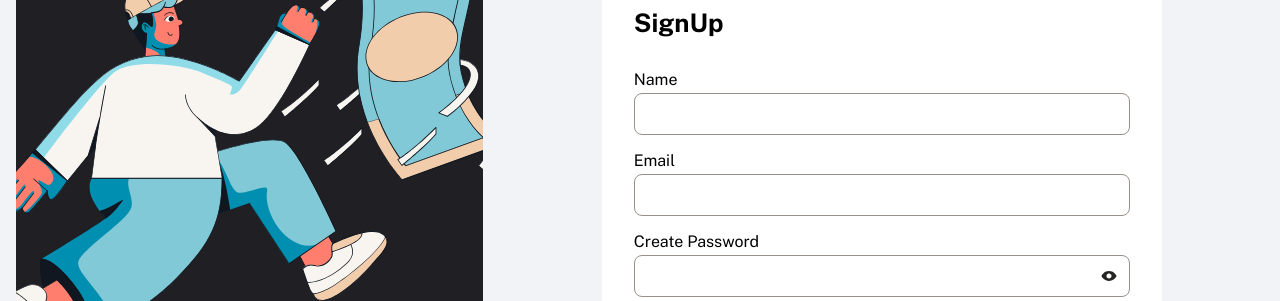
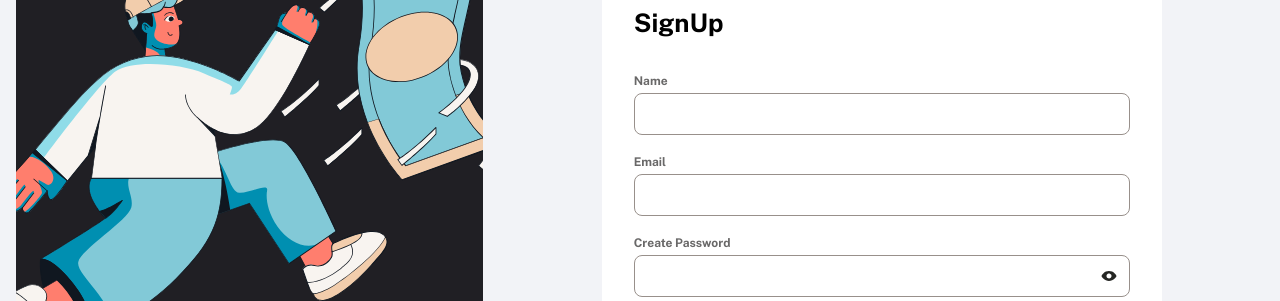
Before and after one commit to kwe92/personal-finance-app, a React (Create React App) app: page /auth/signUp in a window 1280 px wide. Shown: the part 169-470 px from the top of the page. Built offline with nearby package versions, Linux system fonts and the light colour scheme.

Commit message:
task: misc: fixed some styles and moved pctTotal to utility folder as the function will need to be called in multiple places

```diff
--- a/src/features/shared/components/text_form_field.tsx
+++ b/src/features/shared/components/text_form_field.tsx
@@ -25,7 +25,16 @@ const TextFormField = ({
 }): JSX.Element => {
   return (
     <div>
-      <label htmlFor={name}>{label}</label>
+      <label
+        htmlFor={name}
+        style={{
+          color: "#696868",
+          fontSize: "12px",
+          fontWeight: "bold",
+        }}
+      >
+        {label}
+      </label>
       <div style={{ height: "4px" }} />
       <div className="text-form-field-container">
         <input
@@ -34,6 +43,7 @@ const TextFormField = ({
           name={name}
           type={type}
           value={value}
+          step="0.01"
           placeholder={placeholder}
           onChange={onChange}
           className="text-form-field"
--- a/src/features/shared/css/base_modal.css
+++ b/src/features/shared/css/base_modal.css
@@ -11,7 +11,7 @@
 
 .base-modal-header {
     display: flex;
-    align-items: center;
+    align-items: top;
     justify-content: space-between;
     width: 100%;
 }
--- a/src/features/shared/utility/functions.tsx
+++ b/src/features/shared/utility/functions.tsx
@@ -37,4 +37,10 @@ function sortByDate(
   }
 }
 
-export { isPositive, formatDate, sortByDate };
+function pctTotal(amount: number, total: number): number {
+  const percentOfTotal = (amount / total) * 100;
+
+  return percentOfTotal;
+}
+
+export { isPositive, formatDate, sortByDate, pctTotal };
```
